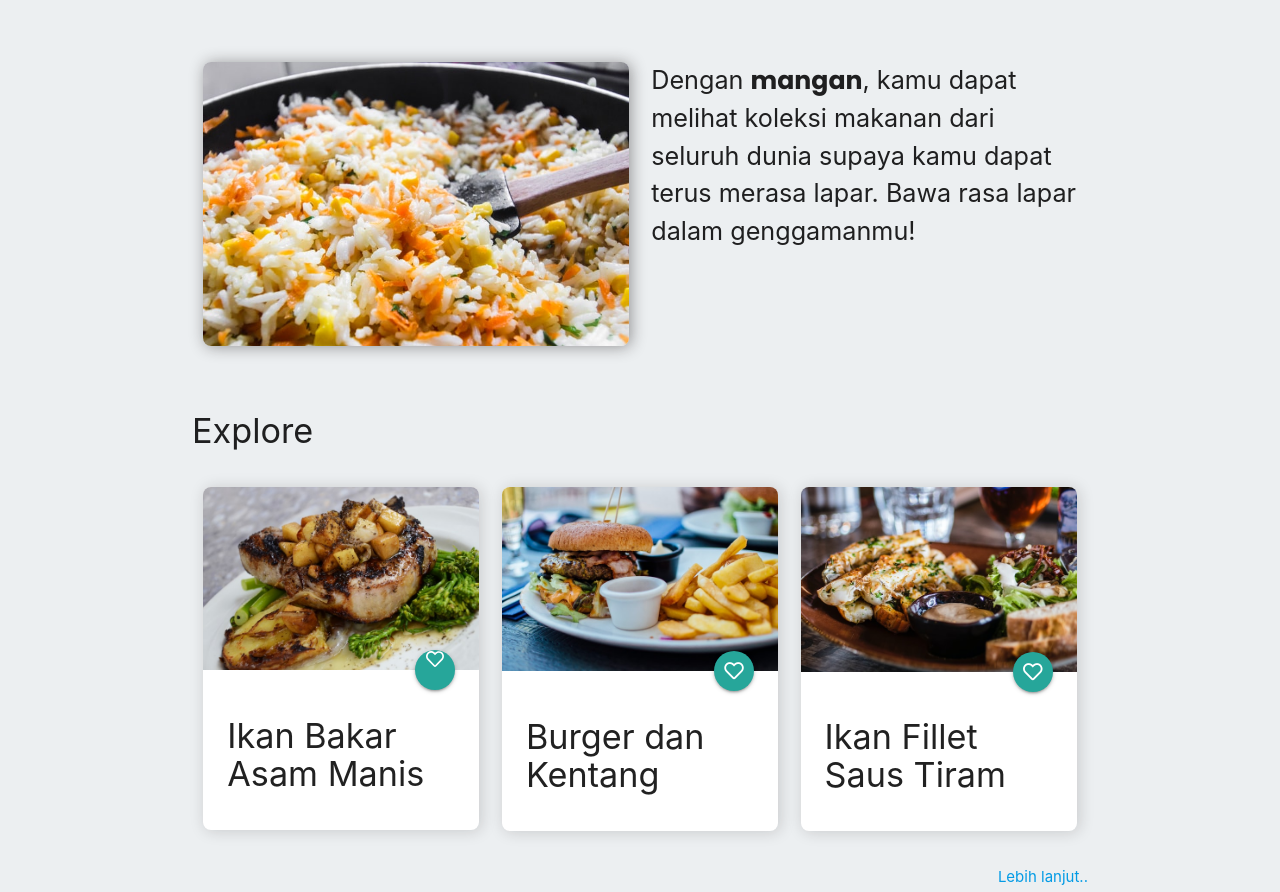
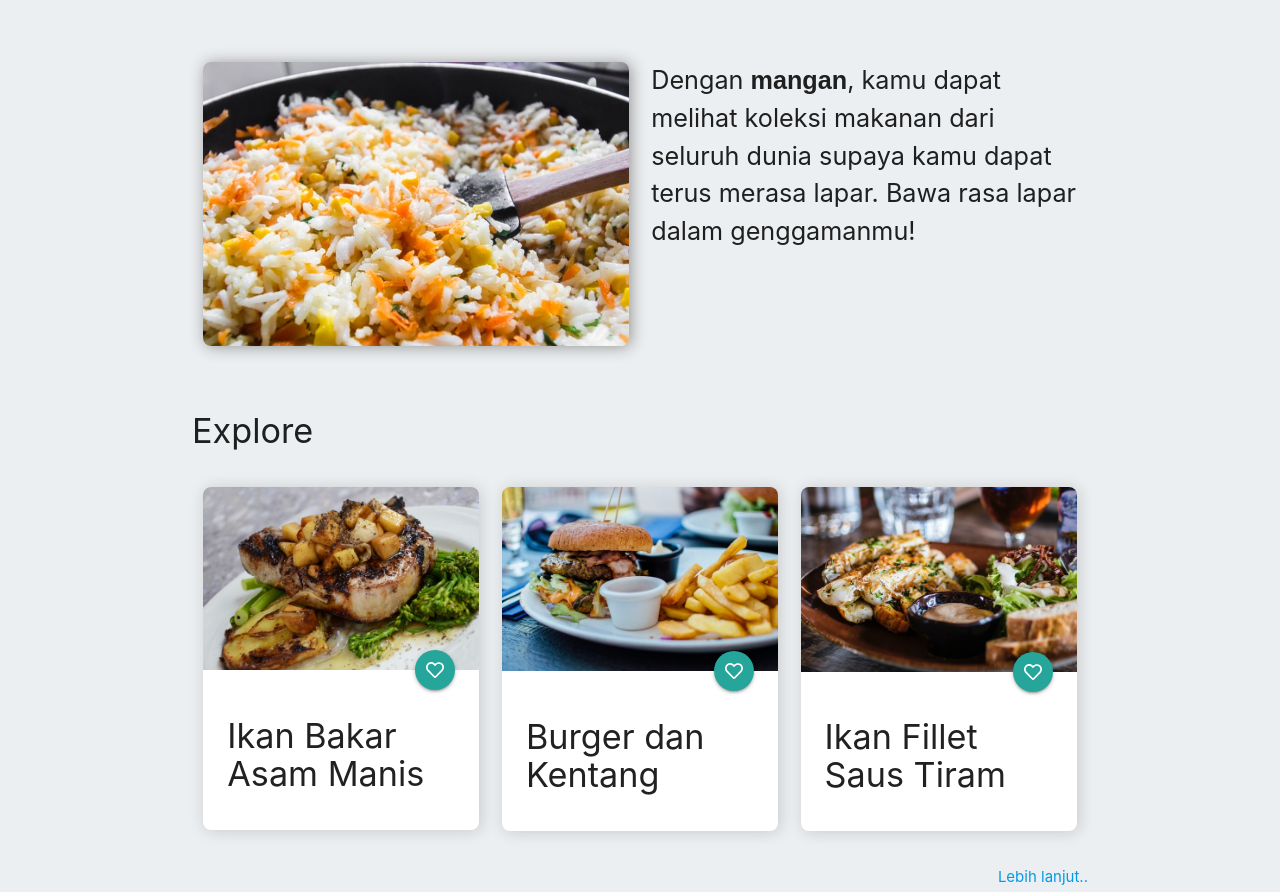
Before and after one commit to Asebodi/dicoding-first-pwa, a plain HTML site: page index.html in a window 1280 px wide. Shown: the part 463-1355 px from the top of the page. Drawn offline with nearby package versions, Linux system fonts and the light colour scheme; a web font is replaced by a local one.

Commit message:
Changed all fontawesome and google fonts to internal resources

```diff
--- a/css/style.scss
+++ b/css/style.scss
@@ -1,6 +1,11 @@
 $theme-color: #eef3f6;
 $header-height: 400px;
 $custom-border-radius: 8px;
+
+@font-face {
+  font-family: "Poppins Bold";
+  src: url("/assets//Poppins-Bold.ttf");
+}
 
 #body-content {
   padding-bottom: 4rem;
@@ -10,6 +15,11 @@ nav {
   position: sticky;
   top: 0;
   z-index: 10;
+
+  .sidenav-trigger {
+    display: flex;
+    align-items: center;
+  }
 }
 
 .card {
@@ -19,6 +29,11 @@ nav {
     img {
       border-radius: $custom-border-radius $custom-border-radius 0 0;
     }
+  }
+
+  .halfway-fab {
+    display: flex;
+    align-items: center;
   }
 }
 
@@ -31,7 +46,7 @@ nav {
 }
 
 .poppins {
-  font-family: "Poppins", sans-serif;
+  font-family: "Poppins Bold", sans-serif;
   font-weight: 700;
 }
 
@@ -134,6 +149,10 @@ nav {
     div {
       padding: 1rem;
       padding-bottom: 0;
+
+      img {
+        height: 21px;
+      }
     }
   }
 
@@ -148,7 +167,7 @@ nav {
 
     &:hover {
       border-radius: 10px;
-      box-shadow: 2px 2px 10px rgba(0, 0, 0, 0.082);
+      box-shadow: 2px 2px 10px rgba(0, 0, 0, 0.233);
     }
   }
 }
--- a/pages/home.html
+++ b/pages/home.html
@@ -54,7 +54,11 @@
                 href="#"
                 class="halfway-fab btn-floating waves-effect waves-light"
               >
-                <i class="far fa-heart"></i>
+                <img
+                  src="/assets/svg/favorite.svg"
+                  alt=""
+                  style="height: 18px"
+                />
               </a>
             </div>
             <div class="card-content">
@@ -70,7 +74,11 @@
                 href="#"
                 class="halfway-fab btn-floating waves-effect waves-light"
               >
-                <i class="far fa-heart"></i>
+                <img
+                  src="/assets/svg/favorite.svg"
+                  alt=""
+                  style="height: 18px"
+                />
               </a>
             </div>
             <div class="card-content">
```
Also changed, not shown: pages/contact.html (+3 -3 lines), pages/explore.html (+5 -5 lines), assets/Poppins-Bold.ttf (added), css/style.css, 1 other file.
